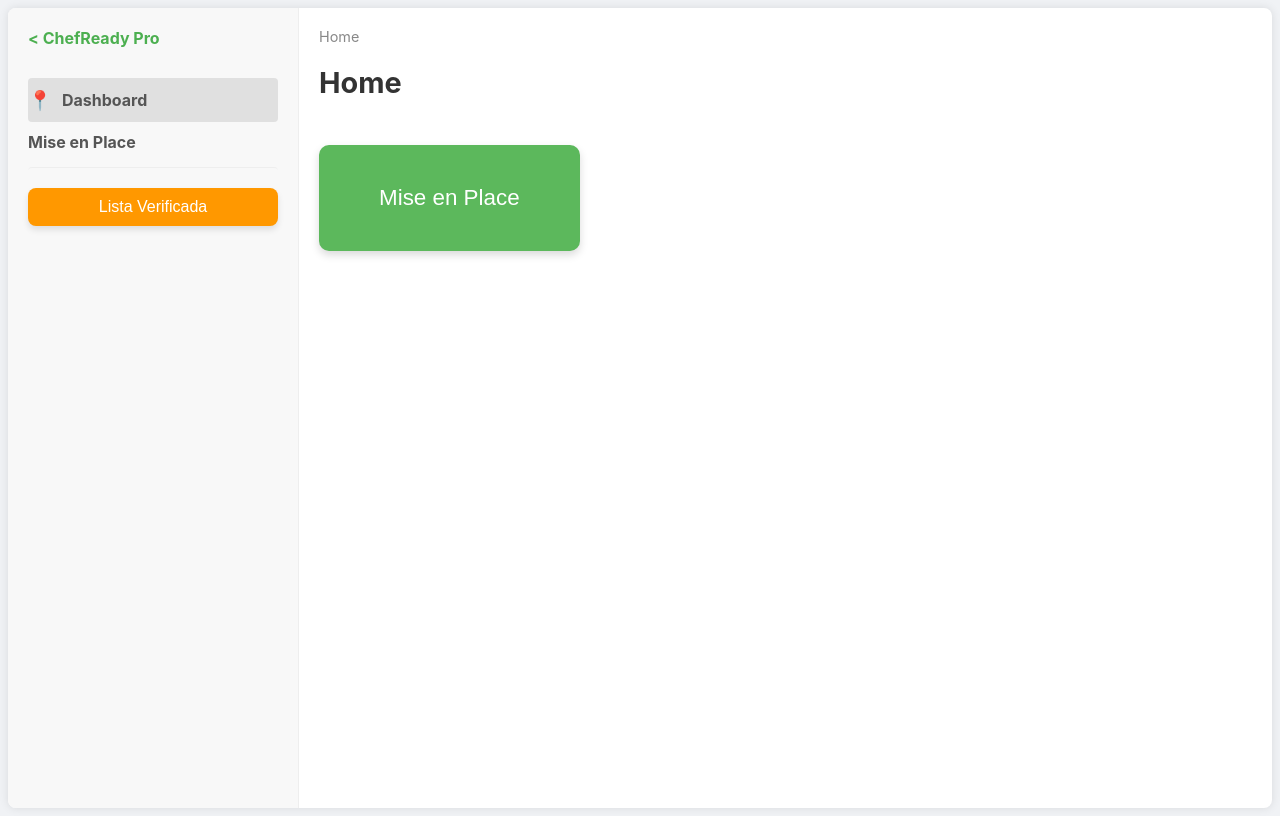
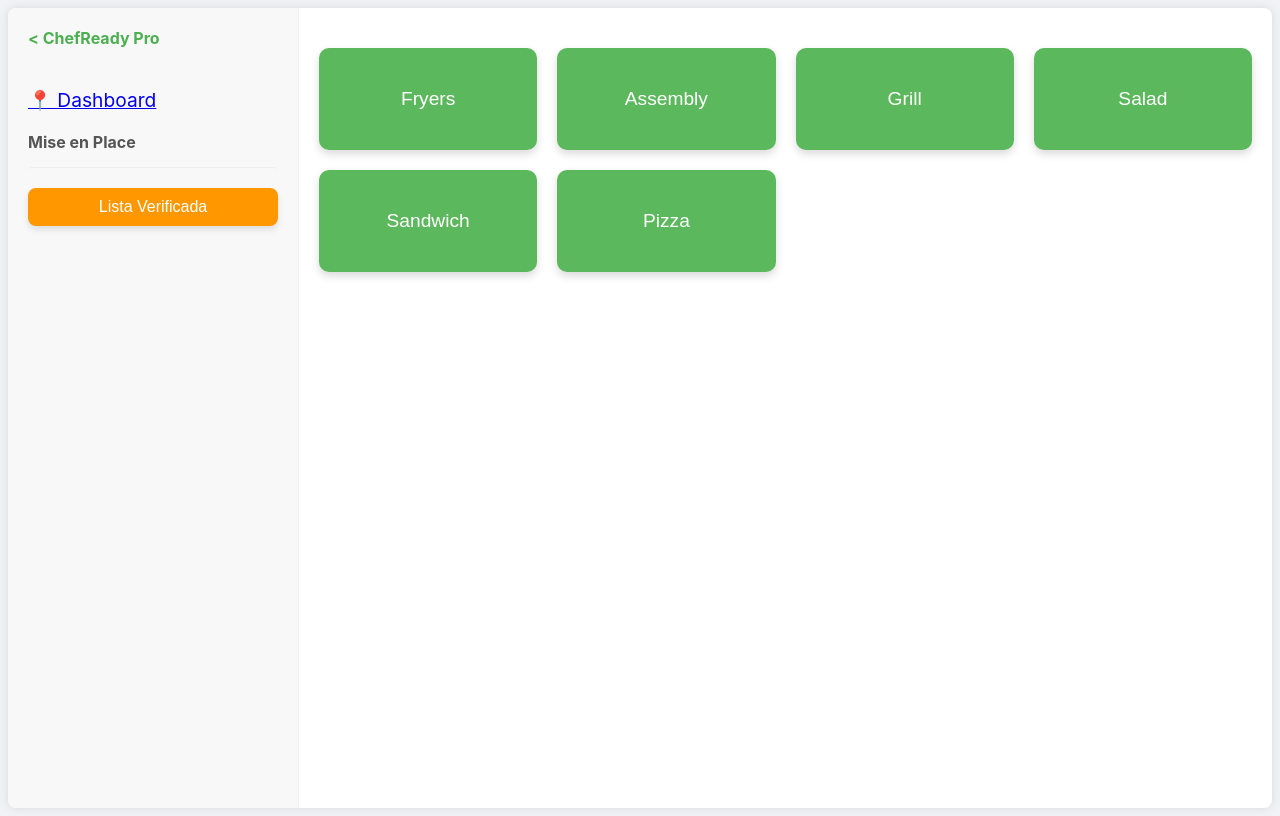
Before and after one commit to RichArdila/Miseenplacedemo, a React (Create React App) app: page /categorias in a window 1280 px wide. Built offline with nearby package versions, Linux system fonts and the light colour scheme.

Commit message:
Added routes and function to hide items

```diff
--- a/package.json
+++ b/package.json
@@ -9,6 +9,7 @@
     "@testing-library/user-event": "^13.5.0",
     "react": "^19.1.0",
     "react-dom": "^19.1.0",
+    "react-router-dom": "^7.7.0",
     "react-scripts": "5.0.1",
     "web-vitals": "^2.1.4"
   },
--- a/src/App.js
+++ b/src/App.js
@@ -1,120 +1,37 @@
-import React, { useState } from "react";
 import Sidebar from "./components/Sidebar";
-import Breadcrumb from "./components/Breadcrumb";
 import MiseEnPlaceHome from "./components/MiseEnPlaceHome";
 import CategoryGrid from "./components/CategoryGrid";
 import SubCategoryGrid from "./components/SubCategoryGrid";
 import ItemsList from "./components/ItemsList";
 import VerifiedList from "./components/VerifiedList";
-import { appData } from "./data/appData"; // Importa los datos de la aplicación
+import { BrowserRouter as Router, Routes, Route } from "react-router-dom";
 
-const defaultUser = "Usuario Demo"; // Usuario por defecto para la verificación
+function App() {
+  return (
+    <Router>
+      <div className="app-container">
+        <Sidebar />
+        <div className="main-content">
+          <Routes>
+            <Route path="/" element={<MiseEnPlaceHome />} />
+            <Route path="/categorias" element={<CategoryGrid />} />
+            <Route path="/verificados" element={<VerifiedList />} />
+            <Route
+              path="/categorias/:categoria"
+              element={<SubCategoryGrid />}
+            />
+            <Route
+              path="/categorias/:categoria/:subcategoria"
+              element={<ItemsList />}
+            />
+            {/* Agrega más rutas según lo necesites */}
+          </Routes>
+        </div>
+      </div>
 
-const App = () => {
-  const [path, setPath] = useState(["Home"]);
-  const [verifiedItems, setVerifiedItems] = useState([]);
-
-  // Función para navegar a una nueva ruta
-  const navigate = (newPathSegment) => {
-    setPath((prevPath) => {
-      // Si el nuevo segmento es "Mise en Place" y ya estamos en Home, reiniciamos el path
-      if (
-        newPathSegment === "Mise en Place" &&
-        prevPath.length === 1 &&
-        prevPath[0] === "Home"
-      ) {
-        return ["Home", newPathSegment];
-      }
-      // Si el nuevo segmento es "Home", volvemos a la raíz
-      if (newPathSegment === "Home") {
-        return ["Home"];
-      }
-      // Si el nuevo segmento ya está en el path, navegamos a ese punto
-      const existingIndex = prevPath.indexOf(newPathSegment);
-      if (existingIndex !== -1) {
-        return prevPath.slice(0, existingIndex + 1);
-      }
-      // Si no, agregamos el nuevo segmento al path
-      return [...prevPath, newPathSegment];
-    });
-  };
-
-  // Función para verificar un elemento
-  const verifyItem = (item, category, subCategory) => {
-    const now = new Date();
-    const dateTime = now.toLocaleString(); // Formato de fecha y hora legible
-    const newItem = {
-      ...item,
-      category,
-      subCategory,
-      verifiedBy: defaultUser,
-      verifiedAt: dateTime,
-    };
-    setVerifiedItems((prevItems) => [...prevItems, newItem]);
-  };
-
-  // Determinar el contenido a mostrar basado en la ruta actual
-  const renderContent = () => {
-    // Si la ruta es solo "Home"
-    if (path.length === 1 && path[0] === "Home") {
-      return <MiseEnPlaceHome onNavigate={navigate} />;
-    }
-
-    // Si la ruta es "Home > Mise en Place"
-    if (path.length === 2 && path[1] === "Mise en Place") {
-      return (
-        <CategoryGrid
-          categories={Object.keys(appData["Mise en Place"])}
-          onNavigate={navigate}
-        />
-      );
-    }
-
-    // Si la ruta es "Home > Mise en Place > [Category]" (e.g., Fryers)
-    if (path.length === 3 && path[1] === "Mise en Place") {
-      const category = path[2];
-      const subCategories = appData["Mise en Place"][category];
-      if (!subCategories) return <p>Categoría no encontrada.</p>;
-      return (
-        <SubCategoryGrid
-          subCategories={Object.keys(subCategories)}
-          onNavigate={navigate}
-        />
-      );
-    }
-
-    // Si la ruta es "Home > Mise en Place > [Category] > [SubCategory]" (e.g., Fryers > Food)
-    if (path.length === 4 && path[1] === "Mise en Place") {
-      const category = path[2];
-      const subCategory = path[3];
-      const items = appData["Mise en Place"][category]?.[subCategory];
-      if (!items) return <p>Subcategoría o elementos no encontrados.</p>;
-      return (
-        <ItemsList
-          items={items}
-          onVerifyItem={(item) => verifyItem(item, category, subCategory)}
-        />
-      );
-    }
-
-    // Si la ruta es "Verified List"
-    if (path.length === 2 && path[1] === "Verified List") {
-      return <VerifiedList items={verifiedItems} />;
-    }
-
-    return <p>Contenido no encontrado.</p>;
-  };
-
-  return (
-    <div className="app-container">
-      <Sidebar path={path} onNavigate={navigate} appData={appData} />
-      <div className="main-content">
-        <Breadcrumb path={path} onNavigate={navigate} />
-        <h1 className="page-title">{path[path.length - 1]}</h1>
-        {renderContent()}
-      </div>
-    </div>
+      {/* Puedes mantener tu Sidebar o Navbar aquí si es común a todas las páginas */}
+    </Router>
   );
-};
+}
 
 export default App;
--- a/src/components/Breadcrumb.js
+++ b/src/components/Breadcrumb.js
@@ -1,14 +1,26 @@
 import React from "react";
-import "../styles/App.css"; // Contiene los estilos para el breadcrumb
+import "../styles/App.css";
+import { useLocation, useNavigate } from "react-router-dom";
 
-const Breadcrumb = ({ path, onNavigate }) => {
+const Breadcrumb = () => {
+  const location = useLocation();
+  const navigate = useNavigate();
+
+  // Divide la ruta en segmentos, ignorando el primer elemento vacío
+  const pathnames = location.pathname.split("/").filter((x) => x);
+
   return (
     <div className="breadcrumb">
-      {path.map((segment, index) => (
-        <span key={index} onClick={() => onNavigate(segment)}>
-          {segment} {index < path.length - 1 && "> "}
-        </span>
-      ))}
+      <span onClick={() => navigate("/")}>Inicio</span>
+      {pathnames.map((segment, index) => {
+        const to = "/" + pathnames.slice(0, index + 1).join("/");
+        return (
+          <span key={to} onClick={() => navigate(to)}>
+            {" > "}
+            {segment}
+          </span>
+        );
+      })}
     </div>
   );
 };
--- a/src/components/CategoryGrid.js
+++ b/src/components/CategoryGrid.js
@@ -1,14 +1,21 @@
 import React from "react";
-import "../styles/Buttons.css"; // Importa los estilos de botones
+import "../styles/Buttons.css";
+import { useNavigate } from "react-router-dom";
+import { appData } from "../data/appData"; // Asegúrate de importar tus datos
 
-const CategoryGrid = ({ categories, onNavigate }) => {
+const CategoryGrid = () => {
+  const navigate = useNavigate();
+
+  // Obtén las categorías desde los datos
+  const categories = Object.keys(appData["Mise en Place"]);
+
   return (
     <div className="category-grid">
       {categories.map((category) => (
         <button
           key={category}
           className="category-button"
-          onClick={() => onNavigate(category)}
+          onClick={() => navigate(`/categorias/${category}`)}
         >
           {category}
         </button>
--- a/src/components/MiseEnPlaceHome.js
+++ b/src/components/MiseEnPlaceHome.js
@@ -1,12 +1,15 @@
 import React from "react";
-import "../styles/Buttons.css"; // Importa los estilos de botones
+import "../styles/Buttons.css";
+import { useNavigate } from "react-router-dom";
 
-const MiseEnPlaceHome = ({ onNavigate }) => {
+const MiseEnPlaceHome = () => {
+  const navigate = useNavigate();
+
   return (
     <div className="home-container">
       <button
         className="mise-en-place-button"
-        onClick={() => onNavigate("Mise en Place")}
+        onClick={() => navigate("/categorias")}
       >
         Mise en Place
       </button>
--- a/src/components/Sidebar.js
+++ b/src/components/Sidebar.js
@@ -1,51 +1,32 @@
+// ... código existente ...
 import React from "react";
-import "../styles/Sidebar.css"; // Importa los estilos de la barra lateral
-import { appData } from "../data/appData"; // Importa los datos de la aplicación
+import "../styles/Sidebar.css";
+import { Link, useNavigate } from "react-router-dom";
 
-const Sidebar = ({ path, onNavigate }) => {
+const Sidebar = () => {
+  const navigate = useNavigate();
+
   return (
     <div className="sidebar">
       <div className="sidebar-header">
-        <span
-          className="back-arrow"
-          onClick={() =>
-            path.length > 1 && onNavigate(path[path.length - 2] || "Home")
-          }
-        >
+        <span className="back-arrow" onClick={() => navigate(-1)}>
           &lt; ChefReady Pro
         </span>
       </div>
       <ul className="sidebar-menu">
-        <li
-          className={`menu-item ${
-            path[0] === "Home" && path.length === 1 ? "active" : ""
-          }`}
-          onClick={() => onNavigate("Home")}
-        >
-          <span className="icon">📍</span> Dashboard
+        <li className="menu-item">
+          <Link to="/" className="icon">
+            📍 Dashboard
+          </Link>
         </li>
         <li className="menu-item-parent">
-          <span onClick={() => onNavigate("Mise en Place")}>Mise en Place</span>
-          {path.includes("Mise en Place") && (
-            <ul className="submenu">
-              {Object.keys(appData["Mise en Place"]).map((category) => (
-                <li
-                  key={category}
-                  className={`submenu-item ${
-                    path.includes(category) ? "active" : ""
-                  }`}
-                  onClick={() => onNavigate(category)}
-                >
-                  {category}
-                </li>
-              ))}
-            </ul>
-          )}
+          <span onClick={() => navigate("/categorias")}>Mise en Place</span>
+          {/* Si quieres mostrar subcategorías, puedes agregar rutas dinámicas aquí */}
         </li>
         <li className="menu-item verified-list-button-container">
           <button
             className="verified-list-button"
-            onClick={() => onNavigate("Verified List")}
+            onClick={() => navigate("/verificados")}
           >
             Lista Verificada
           </button>
--- a/src/components/SubCategoryGrid.js
+++ b/src/components/SubCategoryGrid.js
@@ -1,14 +1,24 @@
 import React from "react";
-import "../styles/Buttons.css"; // Importa los estilos de botones
+import "../styles/Buttons.css";
+import { useParams, useNavigate } from "react-router-dom";
+import { appData } from "../data/appData";
 
-const SubCategoryGrid = ({ subCategories, onNavigate }) => {
+const SubCategoryGrid = () => {
+  const { categoria } = useParams();
+  const navigate = useNavigate();
+
+  // Obtén las subcategorías desde los datos
+  const subCategories = Object.keys(
+    appData["Mise en Place"]?.[categoria] || {}
+  );
+
   return (
     <div className="subcategory-grid">
       {subCategories.map((subCategory) => (
         <button
           key={subCategory}
           className="subcategory-button"
-          onClick={() => onNavigate(subCategory)}
+          onClick={() => navigate(`/categorias/${categoria}/${subCategory}`)}
         >
           {subCategory}
         </button>
--- a/src/components/VerifiedList.js
+++ b/src/components/VerifiedList.js
@@ -1,8 +1,19 @@
-import React from "react";
-import "../styles/Lists.css"; // Importa los estilos de listas
-import "../styles/FilterButtons.css"; // Importa los estilos de botones de filtro
+// ... código existente ...
+import React, { useEffect, useState } from "react";
+import "../styles/Lists.css";
+import "../styles/FilterButtons.css";
 
-const VerifiedList = ({ items }) => {
+const VerifiedList = () => {
+  const [items, setItems] = useState([]);
+
+  useEffect(() => {
+    // Obtener los items verificados desde localStorage
+    const stored = localStorage.getItem("verifiedItems");
+    if (stored) {
+      setItems(JSON.parse(stored));
+    }
+  }, []);
+
   return (
     <div className="verified-list-container">
       <div className="filter-buttons">
```
Also changed, not shown: src/components/ItemsList.js (+29 -5 lines), 1 other file (tests, documents, lock files or other folders).
